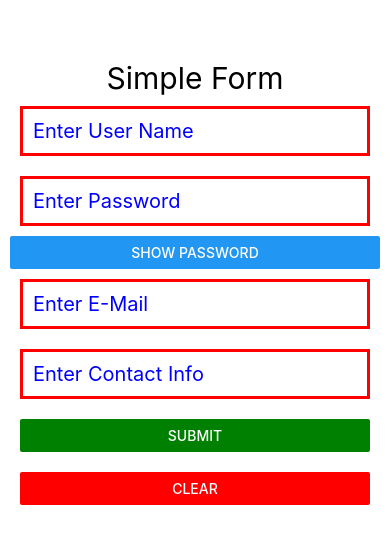
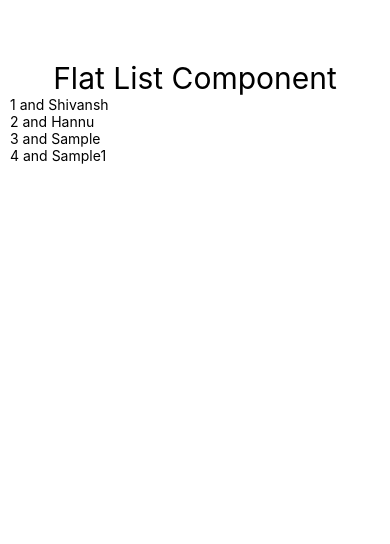
Before and after one commit to ShivanshMehtaa/RNative, a React Native app: screen / in a window 390 px wide. Shown: the top 544 px of the page. Built offline with nearby package versions, Linux system fonts and the light colour scheme.

Commit message:
FLASTLIST

```diff
--- a/App.js
+++ b/App.js
@@ -1,76 +1,35 @@
-import { useState } from "react";
-import { StyleSheet, Text, View, Button, TextInput } from "react-native";
-
-//external styling
-// import styles from "./styles.js/sampleStyle";
+import { StyleSheet, Text, View, Button, TextInput, FlatList } from "react-native";
 
 export default function App() {
-  const [name, setName] = useState("");
-  const [password, setPassword] = useState("");
-  const [phone, setPhone] = useState("");
-  const [email, setEmail] = useState("");
-  const [secPass, setSecPass] = useState(true);
-
-  const [display, setDisplay] = useState(false);
-
-  const clear =()=>{
-    setDisplay(false);
-    setName(" ");
-    setPassword(" ");
-    setEmail(" ");
-    setPhone(" ");
-  }
+  const users = [
+    {
+      id: 1,
+      name: "Shivansh",
+    },
+    {
+      id: 2,
+      name: "Hannu",
+    },
+    {
+      id: 3,
+      name: "Sample",
+    },
+    {
+      id:4,
+      name:'Sample1',
+    },
+  ];
 
   return (
     <View style={{ padding: 10 }}>
-      <Text style={{ fontSize: 30, marginTop: 50, textAlign: "center" }}>
-        Simple Form
-      </Text>
-      <TextInput
-        placeholder="Enter User Name"
-        style={styles.textInput}
-        value={name}
-        onChangeText={(text) => setName(text)}
+      <Text style={{ fontSize: 30, marginTop: 50, textAlign: "center" }}>Flat List Component</Text>
+      <FlatList
+        data={users}
+        renderItem={
+          ({item})=><Text>{item.id} and {item.name}</Text>
+        }
+        keyExtractor={item =>item.id}
       />
-      <TextInput
-        placeholder="Enter Password"
-        style={styles.textInput}
-        secureTextEntry={secPass}
-        value={password}
-        onChangeText={(text) => setPassword(text)}
-      />
-              <Button title="show password" onPress={()=>setSecPass(false)}/>
-
-      <TextInput
-        placeholder="Enter E-Mail"
-        style={styles.textInput}
-        value={email}
-        onChangeText={(text) => setEmail(text)}
-      />
-      <TextInput
-        placeholder="Enter Contact Info"
-        style={styles.textInput}
-        value={phone}
-        onChangeText={(text) => setPhone(text)}
-      />
-
-      <View style={{ margin: 10 }}>
-        <Button color={"green"} title="Submit" onPress={()=>setDisplay(true)} />
-      </View>
-      <View style={{ margin: 10 }}>
-        <Button color={"red"} title="Clear" onPress={clear} />
-      </View>
-      <View>
-        {
-          display?
-            <View>
-              <Text style={{ fontSize: 30, marginTop: 50, textAlign: "center" }}>UserName:{name}</Text>
-              <Text style={{ fontSize: 30, marginTop: 50, textAlign: "center" }}>Email:{email}</Text>
-              <Text style={{ fontSize: 30, marginTop: 50, textAlign: "center" }}>Contact:{phone}</Text>
-
-            </View> : null
-        }
-      </View>
     </View>
   );
 }
```
